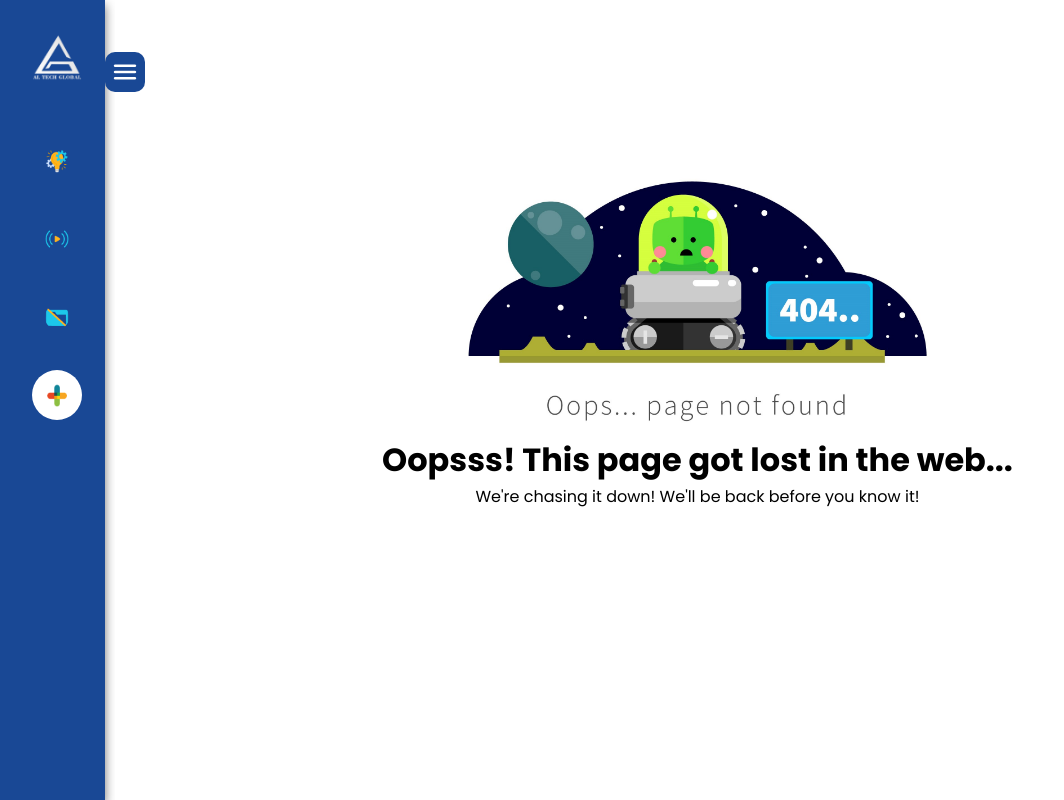
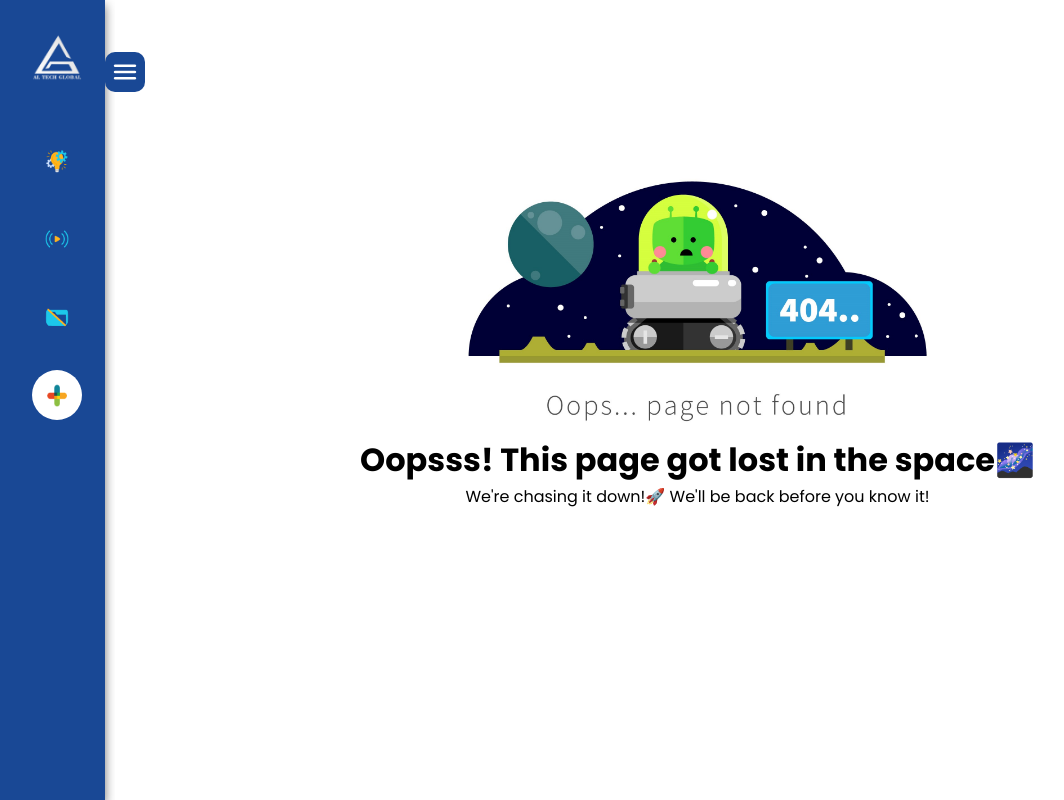
Before and after one commit to damnanuj/user-list-dashboard, a React (Create React App) app: page /add-teacher in a window 1280 px wide. Shown: the whole page, without its empty margins (0-1064 px from the left). Built offline with nearby package versions, Linux system fonts and the light colour scheme.

Commit message:
404 message change

```diff
--- a/src/pages/NotFoundPage.js
+++ b/src/pages/NotFoundPage.js
@@ -7,9 +7,9 @@ const NotFound = () => {
       <div className="not-found-container">
         <div className="not-found-content">
           <img src={oops404} alt="404 Not Found" />
-          <h1>Oopsss! This page got lost in the web...</h1>
+          <h1>Oopsss! This page got lost in the space🌌</h1>
           <p>
-            We're chasing it down! We'll be back before you know it!
+            We're chasing it down!🚀 We'll be back before you know it!
           </p>
         </div>
       </div>
```
